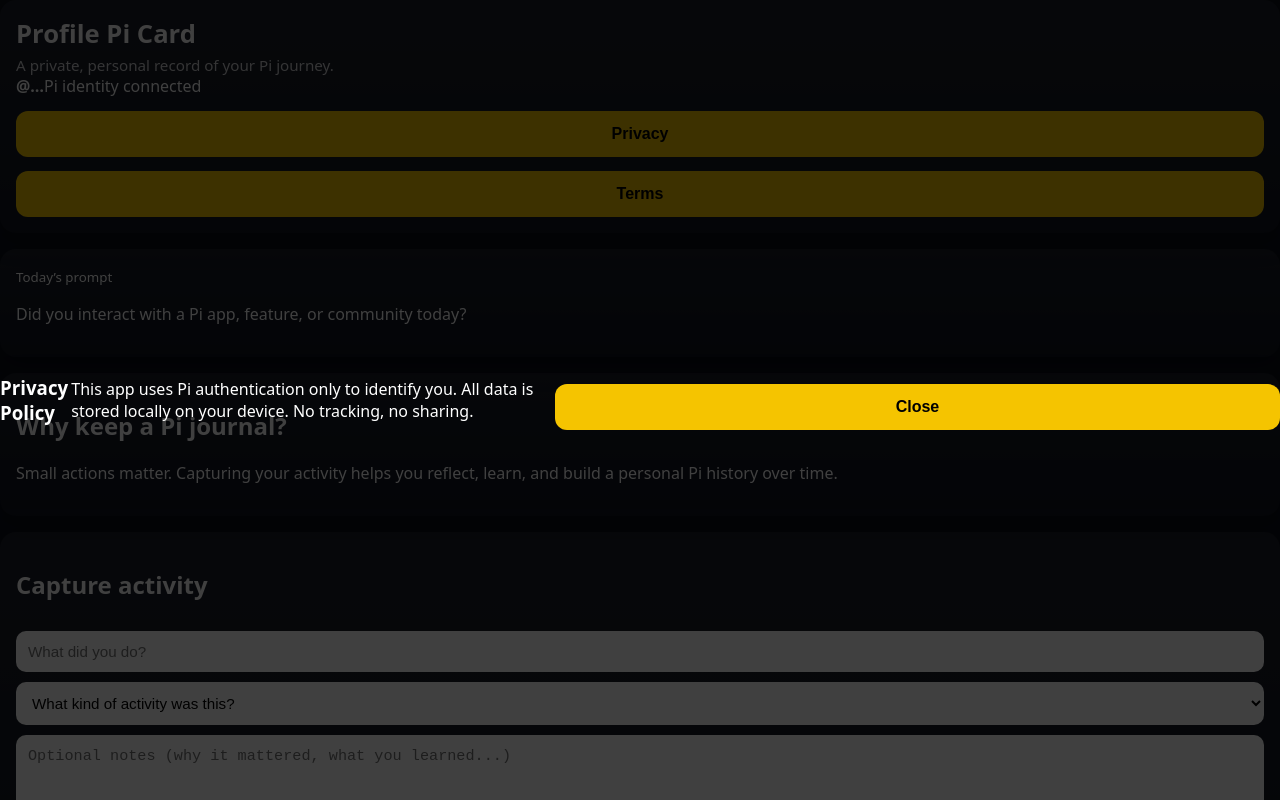
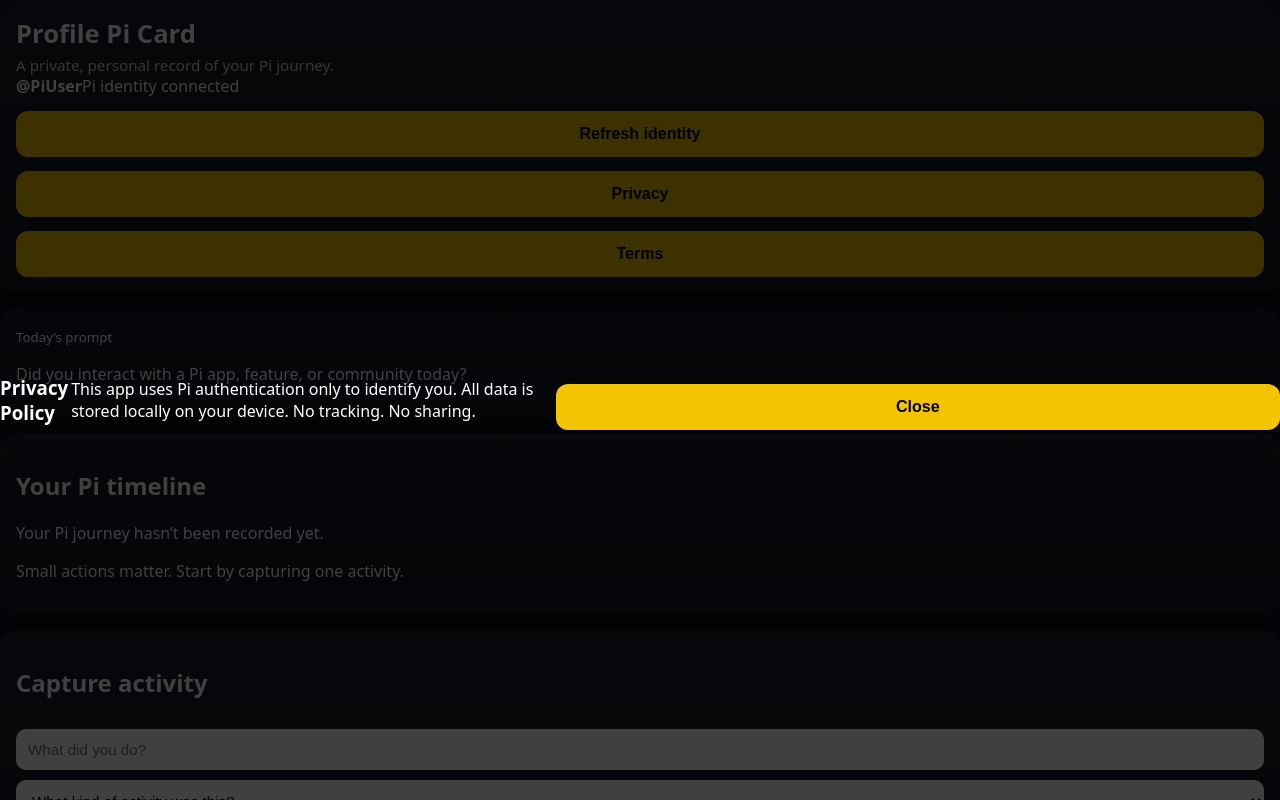
Before and after one commit to Giulex84/Profile-pi-card, a React (Vite) app in the folder apps/web/: page / in a window 1280 px wide. Both pictures are taken after a click on the button "Privacy". Shown: the top 800 px of the page. Built offline with nearby package versions, Linux system fonts and the light colour scheme.

Commit message:
Update App.tsx

```diff
--- a/apps/web/src/App.tsx
+++ b/apps/web/src/App.tsx
@@ -7,8 +7,55 @@ type Activity = {
   date: string;
 };
 
+function buildNarrativeTimeline(activities: Activity[]): string[] {
+  if (activities.length === 0) {
+    return [
+      "Your Pi journey hasn’t been recorded yet.",
+      "Small actions matter. Start by capturing one activity."
+    ];
+  }
+
+  const days = new Set(
+    activities.map(a => new Date(a.date).toDateString())
+  );
+
+  const categories = new Set(
+    activities.map(a => a.category)
+  );
+
+  const timeline: string[] = [];
+
+  timeline.push(
+    `You’ve been active on ${days.size} different day${
+      days.size > 1 ? "s" : ""
+    } inside the Pi ecosystem.`
+  );
+
+  if (categories.size > 1) {
+    timeline.push(
+      `Your activity spans ${categories.size} different areas of Pi.`
+    );
+  } else {
+    timeline.push(
+      `You’ve focused consistently on one area of Pi so far.`
+    );
+  }
+
+  if (activities.length >= 5) {
+    timeline.push(
+      "Consistency is building. Your Pi activity history is taking shape."
+    );
+  } else {
+    timeline.push(
+      "Every entry adds clarity to your personal Pi path."
+    );
+  }
+
+  return timeline;
+}
+
 export default function App() {
-  const [username, setUsername] = useState<string>("…");
+  const [username, setUsername] = useState<string>("PiUser");
   const [activities, setActivities] = useState<Activity[]>([]);
   const [title, setTitle] = useState("");
   const [category, setCategory] = useState("");
@@ -19,19 +66,13 @@ export default function App() {
   /* ---------- INIT ---------- */
   useEffect(() => {
     const storedUser = localStorage.getItem("pi_username");
-    if (storedUser) {
-      setUsername(storedUser);
-    } else {
-      authenticate();
-    }
+    if (storedUser) setUsername(storedUser);
 
     const storedJournal = localStorage.getItem("pi_journal");
-    if (storedJournal) {
-      setActivities(JSON.parse(storedJournal));
-    }
+    if (storedJournal) setActivities(JSON.parse(storedJournal));
   }, []);
 
-  /* ---------- PI AUTH ---------- */
+  /* ---------- PI AUTH (USER ACTION) ---------- */
   async function authenticate() {
     if (!window.Pi) return;
 
@@ -46,7 +87,7 @@ export default function App() {
     }
   }
 
-  /* ---------- SAVE ---------- */
+  /* ---------- SAVE ACTIVITY ---------- */
   function saveActivity() {
     if (!title || !category) return;
 
@@ -66,6 +107,8 @@ export default function App() {
     setNotes("");
   }
 
+  const timeline = buildNarrativeTimeline(activities);
+
   return (
     <main className="container">
       {/* HEADER */}
@@ -81,12 +124,13 @@ export default function App() {
         </div>
 
         <div className="quick-links">
+          <button onClick={authenticate}>Refresh identity</button>
           <button onClick={() => setShowPrivacy(true)}>Privacy</button>
           <button onClick={() => setShowTerms(true)}>Terms</button>
         </div>
       </section>
 
-      {/* PROMPT */}
+      {/* DAILY PROMPT */}
       <section className="card">
         <small className="label">Today’s prompt</small>
         <p className="prompt">
@@ -94,13 +138,12 @@ export default function App() {
         </p>
       </section>
 
-      {/* WHY */}
-      <section className="card">
-        <h2>Why keep a Pi journal?</h2>
-        <p>
-          Small actions matter. Capturing your activity helps you reflect,
-          learn, and build a personal Pi history over time.
-        </p>
+      {/* NARRATIVE TIMELINE */}
+      <section className="card soft">
+        <h2>Your Pi timeline</h2>
+        {timeline.map((line, i) => (
+          <p key={i}>{line}</p>
+        ))}
       </section>
 
       {/* CAPTURE */}
@@ -143,8 +186,8 @@ export default function App() {
 
         {activities.length === 0 ? (
           <p className="empty">
-            Nothing here yet — and that’s okay. Capture one small Pi activity
-            today.
+            Nothing here yet — and that’s okay.
+            Capture one small Pi activity today.
           </p>
         ) : (
           activities.map((a, i) => (
@@ -162,8 +205,9 @@ export default function App() {
         <div className="modal">
           <h3>Privacy Policy</h3>
           <p>
-            This app uses Pi authentication only to identify you. All data is
-            stored locally on your device. No tracking, no sharing.
+            This app uses Pi authentication only to identify you.
+            All data is stored locally on your device.
+            No tracking. No sharing.
           </p>
           <button onClick={() => setShowPrivacy(false)}>Close</button>
         </div>
@@ -174,8 +218,8 @@ export default function App() {
         <div className="modal">
           <h3>Terms of Service</h3>
           <p>
-            Profile Pi Card is a personal journaling tool. It does not process
-            payments, transfers, or settlements.
+            Profile Pi Card is a personal journaling tool.
+            It does not process payments, transfers, or settlements.
           </p>
           <button onClick={() => setShowTerms(false)}>Close</button>
         </div>
```
